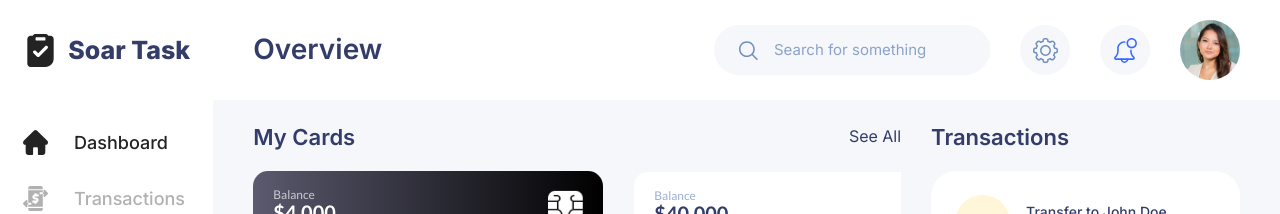
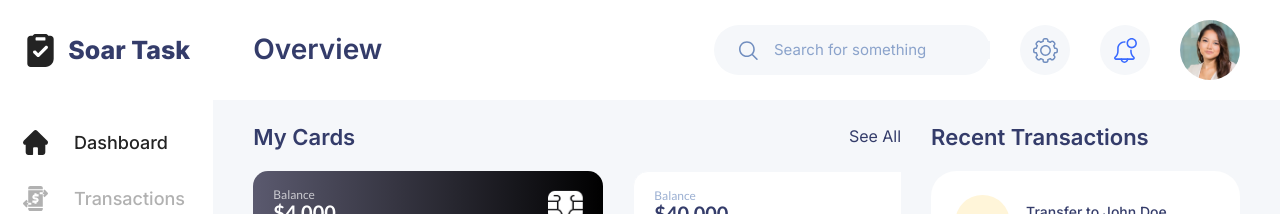
Before and after one commit to mwakazi-dev/financial-dashboard, a React (Create React App) app: page / in a window 1280 px wide. Shown: the top 214 px of the page. Built offline with nearby package versions, Linux system fonts and the light colour scheme; no server answers; some icons are missing.

Commit message:
chore: update README file

```diff
--- a/src/pages/dashboard/index.tsx
+++ b/src/pages/dashboard/index.tsx
@@ -59,8 +59,8 @@ const DashboardPage = () => {
             ))}
           </div>
         </div>
-        <div className="col-span-12 desktop:col-span-4 ">
-          <GridTitle title="Transactions" />
+        <div className="col-span-12 desktop:col-span-4">
+          <GridTitle title="Recent Transactions" />
           <div className="mt-[22px] desktop:mt-[20px] overflow-y-scroll overflow-x-hidden">
             <TransactionList
               isLoading={isTransactionHistoryLoading}
```
